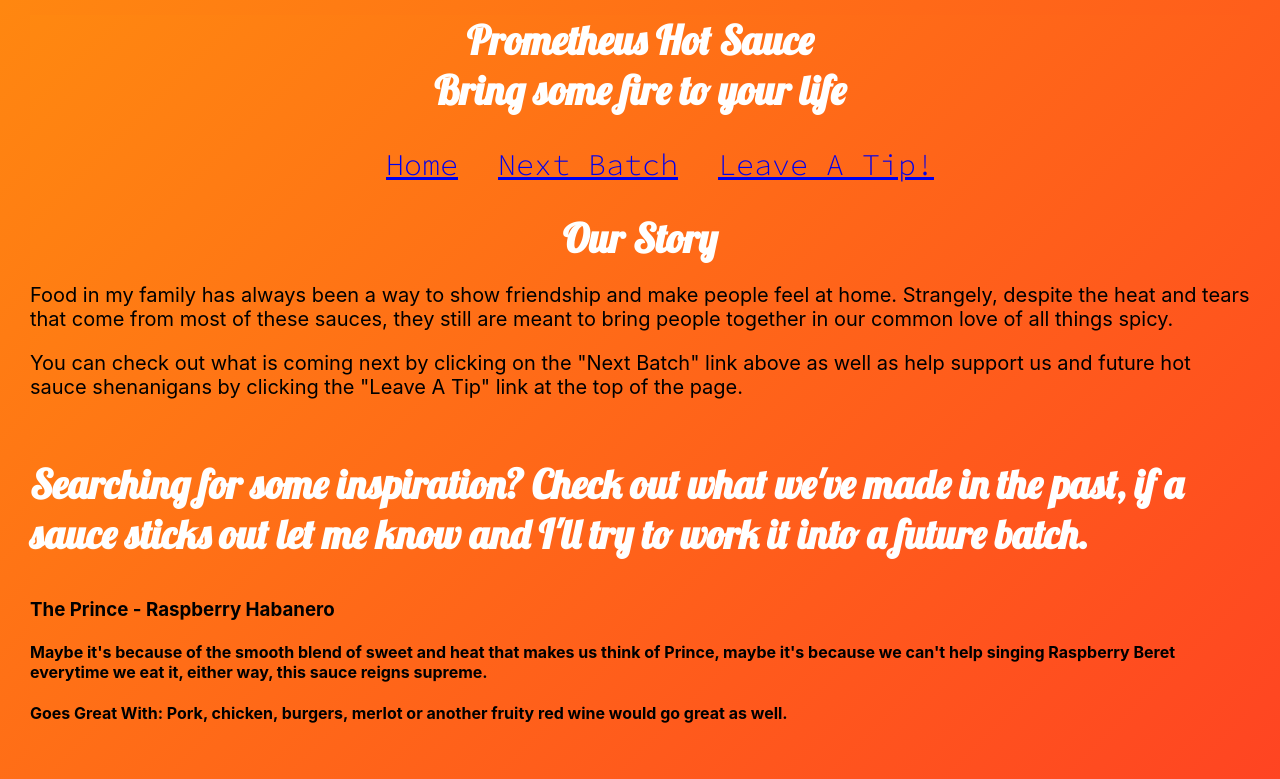
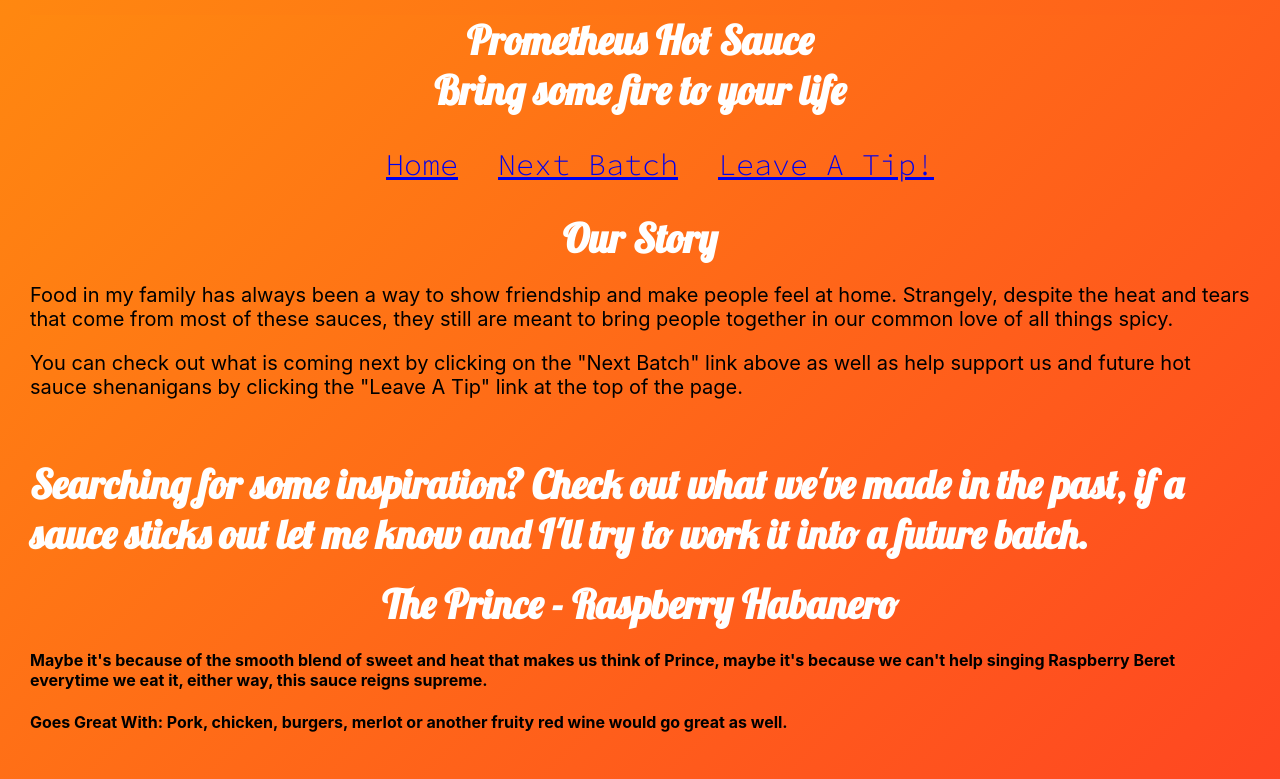
Before and after one commit to WyldWanderer/prometheus-hot-sauce, a React (Create React App) app: page / in a window 1280 px wide. Shown: the top 779 px of the page. Built offline with nearby package versions, Linux system fonts and the light colour scheme.

Commit message:
adding styling

```diff
--- a/src/components/HotSauceCard.js
+++ b/src/components/HotSauceCard.js
@@ -8,7 +8,7 @@ const HotSauceCard = (props) => {
         {sauceInfo.map((sauce) => {
             return (<div>
                         <img width="500" length="500" src={sauce.image} />
-                        <h3>{sauce.name}</h3>
+                        <h3 class="title">{sauce.name}</h3>
                         <h4>{sauce.description}</h4>
                         <h4>Goes Great With: {sauce.bestOn}</h4>
                     </div>)
```
